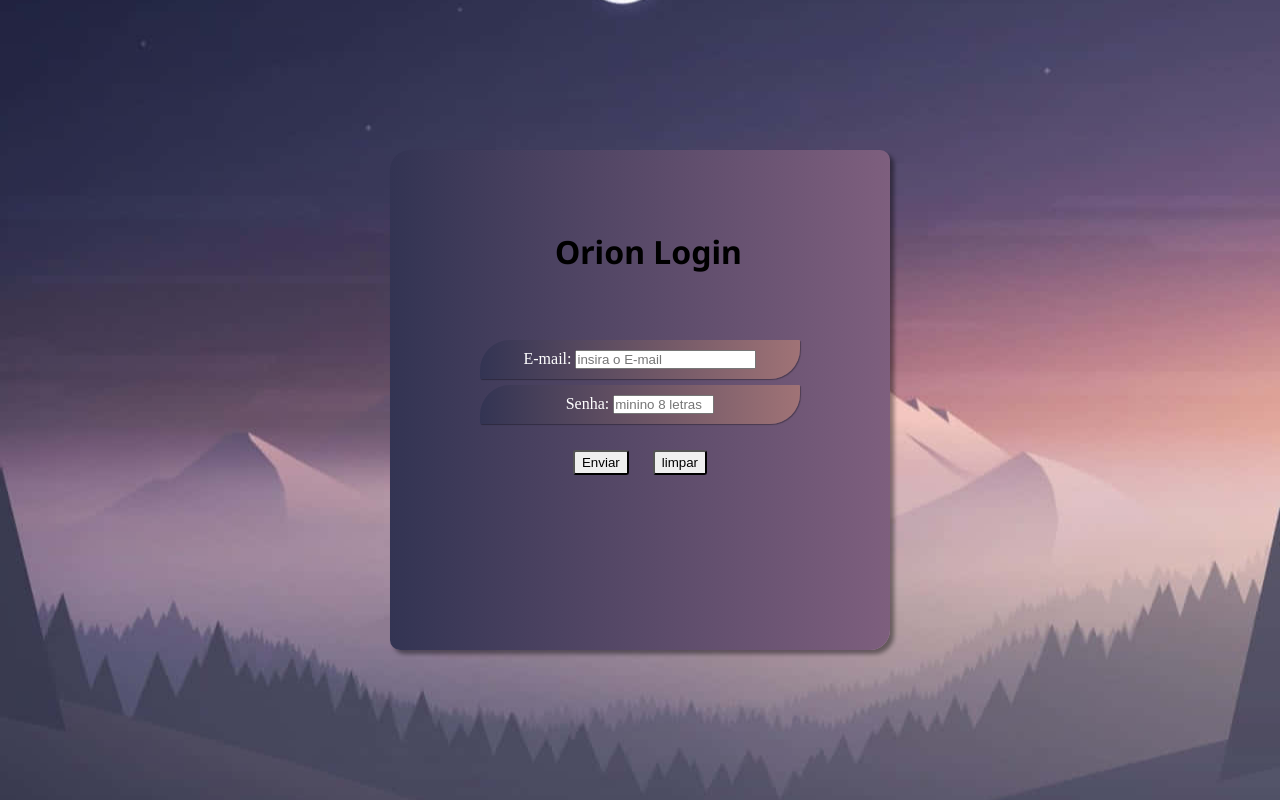
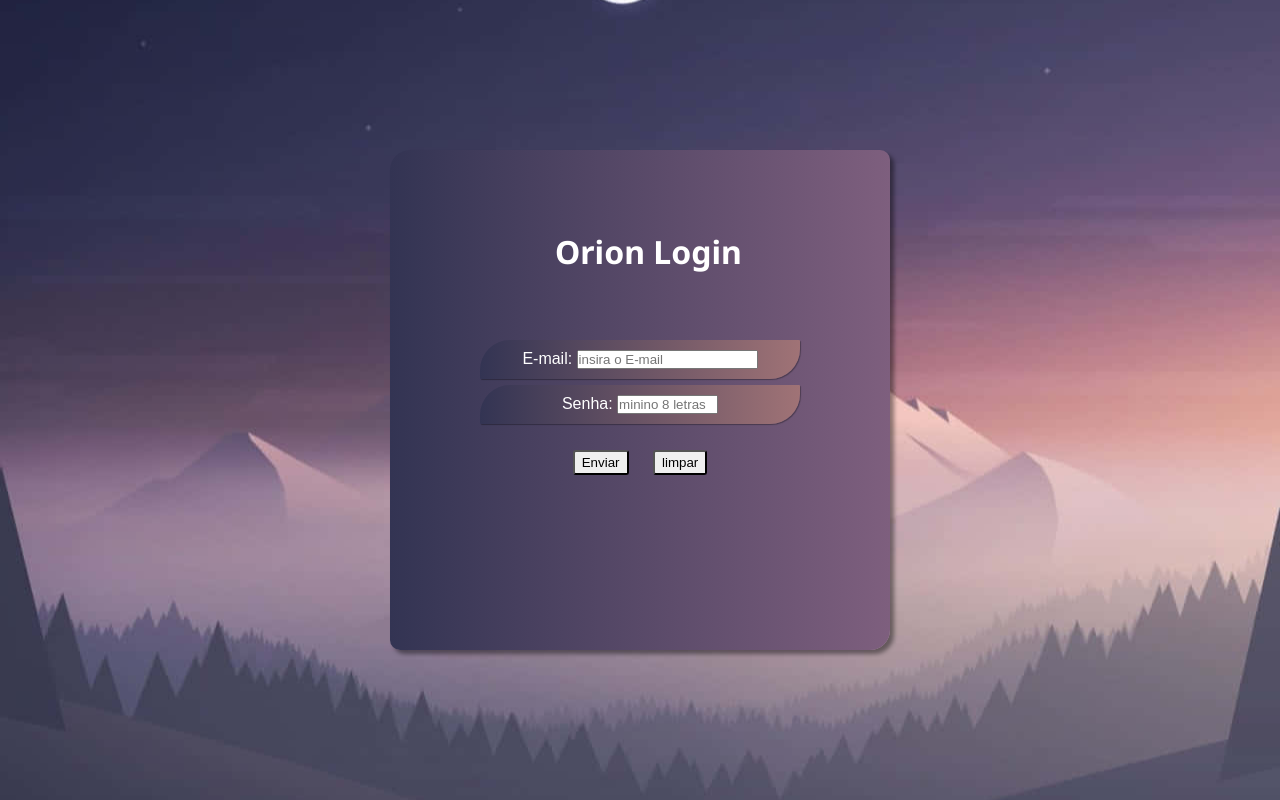
Before and after one commit to LeanderFreitas/pagina-de-login-responsiva, a plain HTML site: page index.html in a window 1280 px wide. Drawn offline with Linux system fonts and the light colour scheme.

Commit message:
projeto 100% completo e feito com sucesso

```diff
--- a/style.css
+++ b/style.css
@@ -12,6 +12,7 @@ body{
     flex-flow: row nowrap;
     justify-content: center;
     align-items: center;
+    font-family: Arial, Helvetica, sans-serif;
 }
 main {
     height: 100vh;
@@ -33,7 +34,7 @@ h1{
     padding: 30px;
     margin:50px;
     margin-left: 135px;
-    background: linear-gradient(to right );
+    color: white;
     font-size: 2em;
     font-family: "Noto Sans", sans-serif;
     font-optical-sizing: auto;
```
